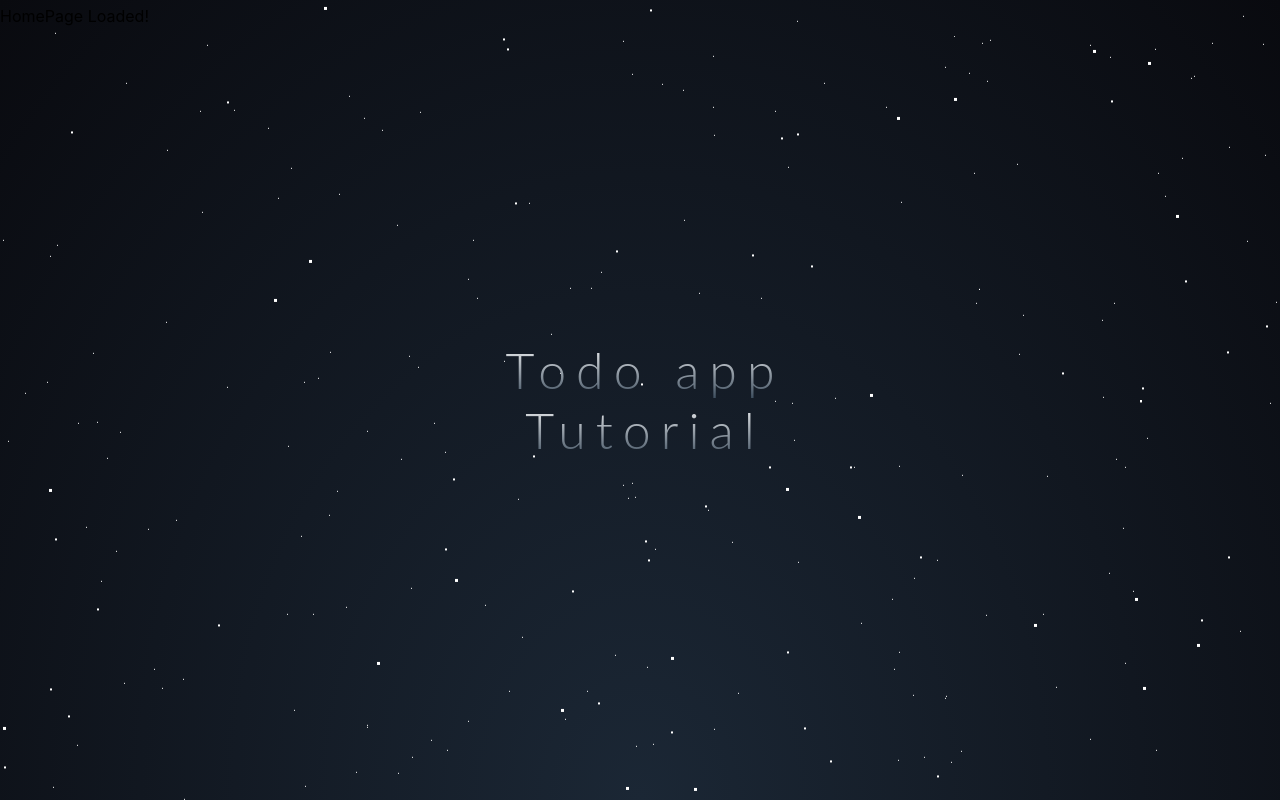
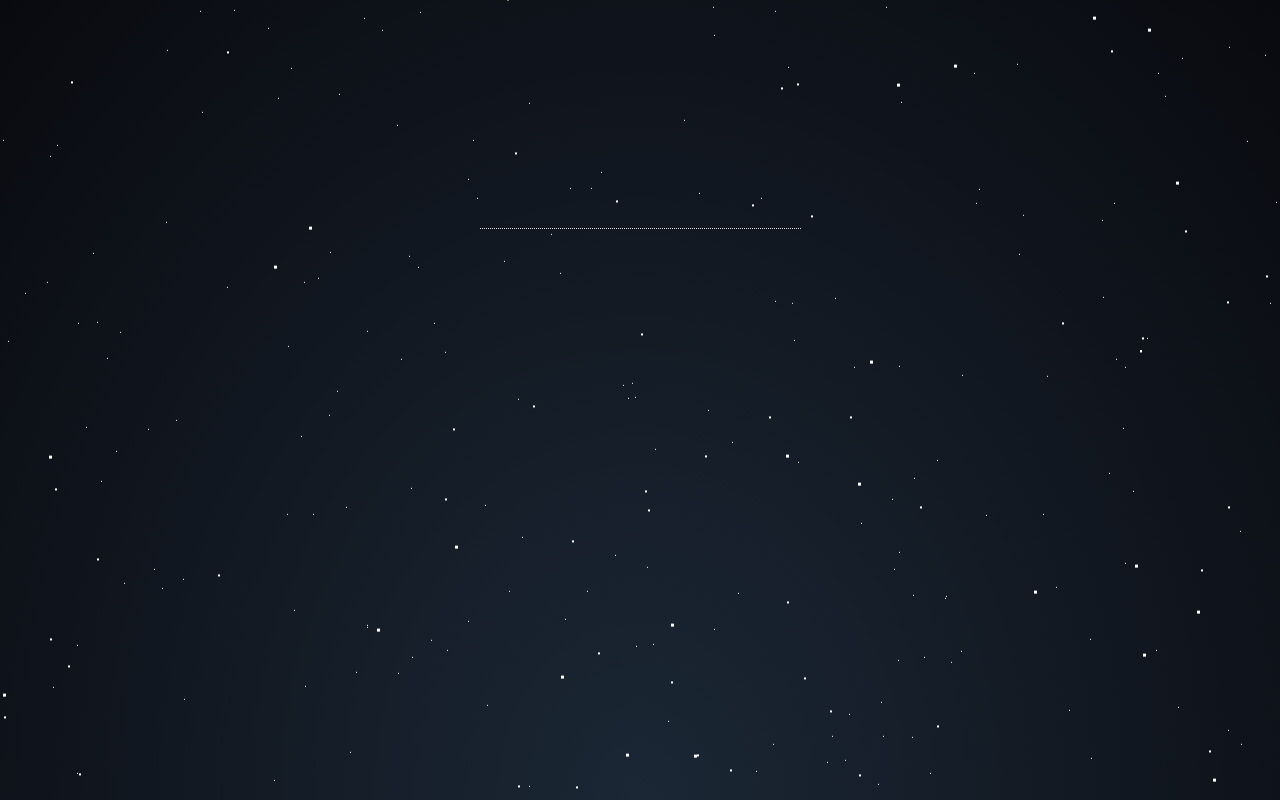
Before and after one commit to Ali-Fattahian/Todo-app-tutorial-frontend, a React (Create React App) app: page / in a window 1280 px wide. Built offline with nearby package versions, Linux system fonts and the light colour scheme; the HTML template or start-up script is replaced by a standard one.

Commit message:
remove the text from app.js, create a form and input in homepage

```diff
--- a/src/App.js
+++ b/src/App.js
@@ -9,11 +9,6 @@ function App() {
       <div id="stars"></div>
       <div id="stars2"></div>
       <div id="stars3"></div>
-      <div id="title">
-        <span>Todo app</span>
-        <br></br>
-        <span>Tutorial</span>
-      </div>
       <Router>
         <Suspense fallback={<Loader />}>
           <Routes>
--- a/src/components/loader/Loader.module.css
+++ b/src/components/loader/Loader.module.css
@@ -1,8 +1,8 @@
 .lds-ripple {
   display: inline-block;
   position: absolute;
-  top: 45%;
-  left: 45%;
+  top: 50%;
+  left: 50%;
   width: 80px;
   height: 80px;
 }
--- a/src/pages/homepage/HomePage.js
+++ b/src/pages/homepage/HomePage.js
@@ -1,6 +1,12 @@
+import classes from './HomePage.module.css';
+
 const HomePage = () => {
   return (
-    <div>HomePage Loaded!</div>
+    <section id={classes['home-page']}>
+      <form method='POST' className={classes['home-page__form']}>
+        <input type='text' />
+      </form>
+    </section>
   )
 }
 
--- /dev/null
+++ b/src/pages/homepage/HomePage.module.css
@@ -0,0 +1,30 @@
+#home-page {
+    height: 100%;
+    width: 100%;
+}
+
+.home-page__form {
+    width: 100%;
+    margin-top: 200px;
+    display: flex;
+    justify-content: center;
+}
+
+.home-page__form input {
+    background-color: transparent;
+    border: none;
+    border-bottom: 1px dotted #ddd;
+    width: 50%;
+    max-width: 320px;
+    outline: none;
+    padding: .5px;
+    color: #730071;
+    font-weight: 800;
+    font-size: 1.1rem;
+}
+
+@media screen and (max-width: 360px) {
+    .home-page__form input {
+        width: 70%;
+    }
+}
```
